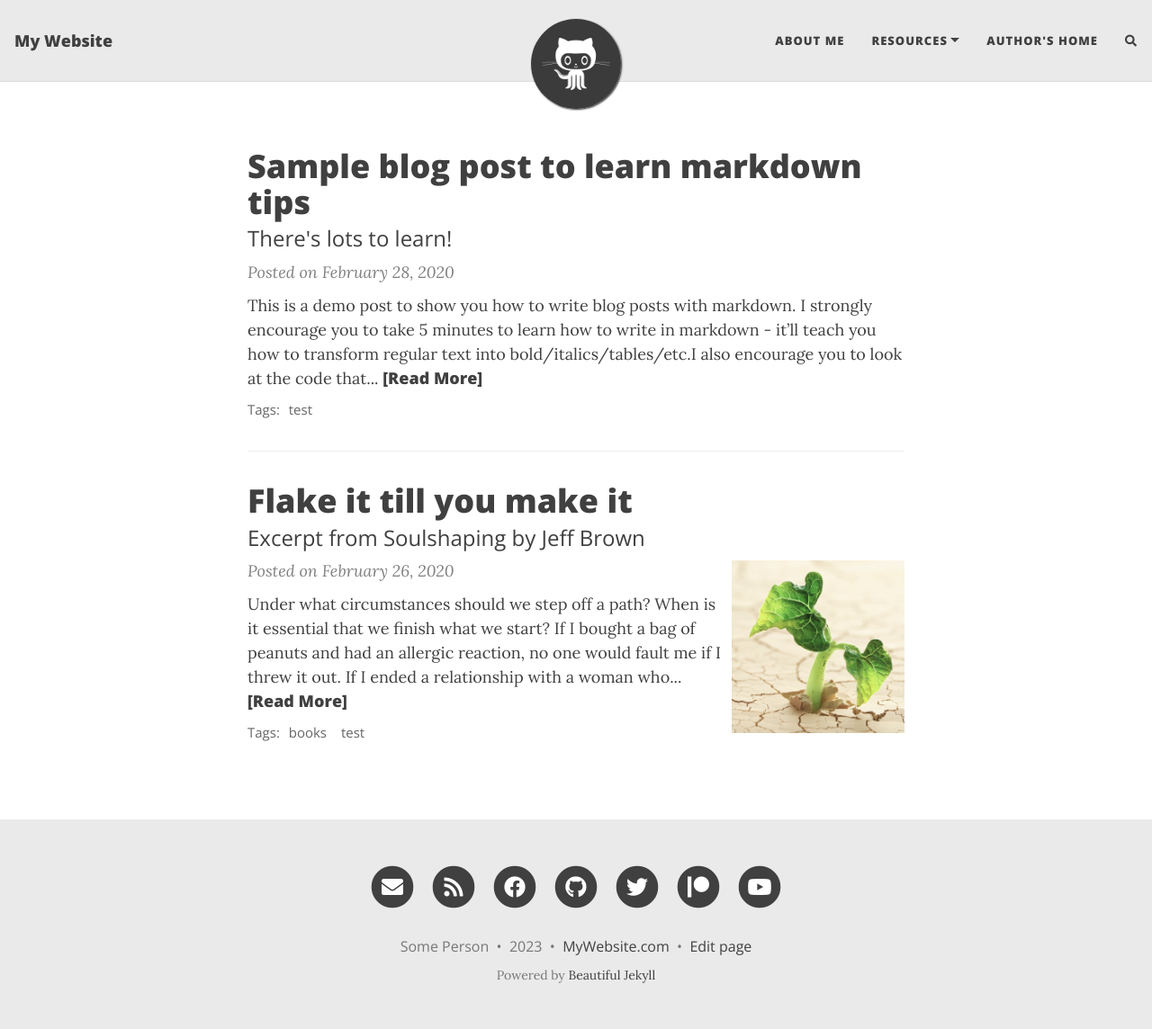
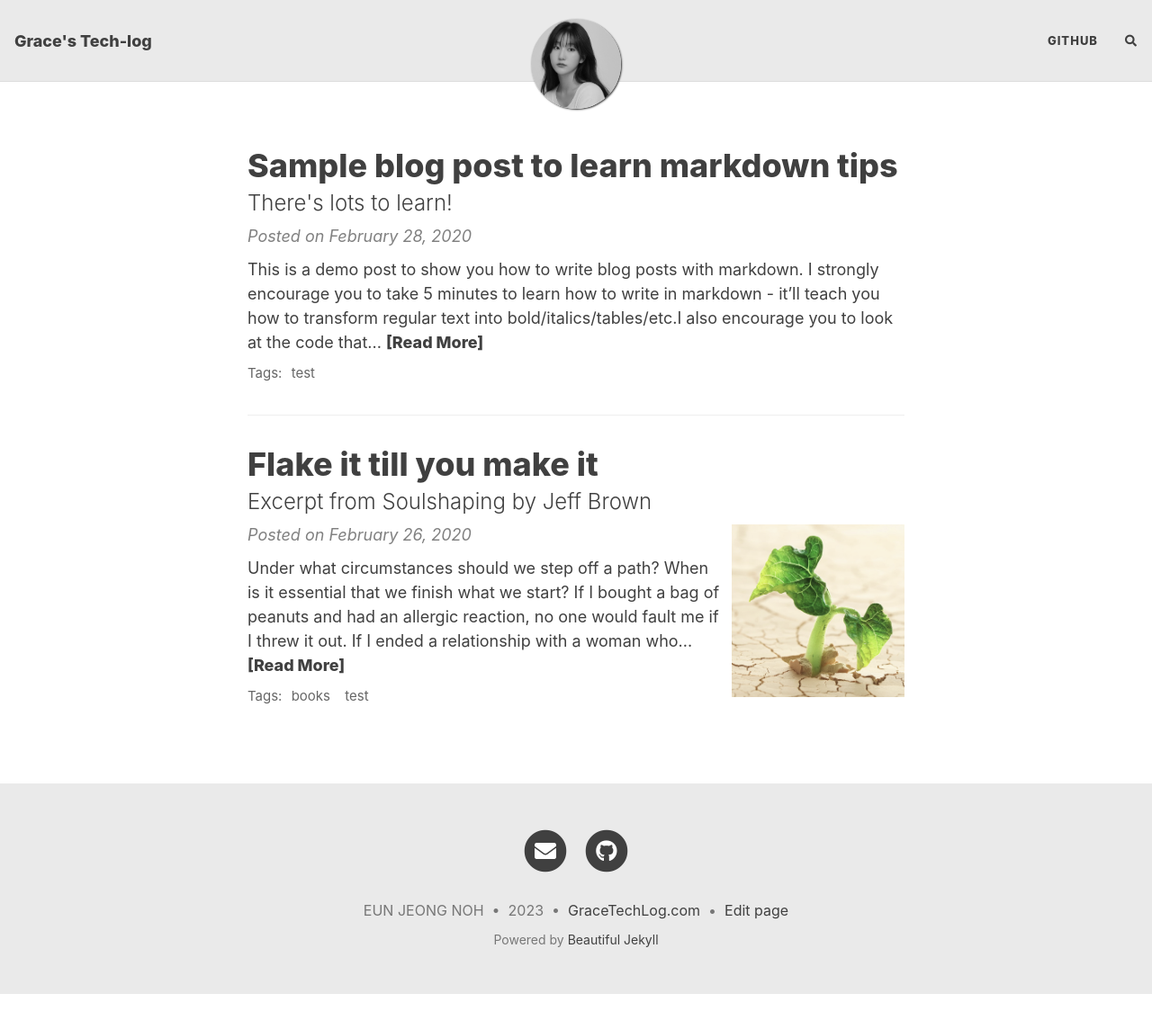
Before and after one commit to nej1044/nej1044.github.com, a Jekyll site: the page built from index.markdown, in a window 1280 px wide and 1145 px high. Shown: the whole window at 90% size. Built offline with Jekyll 4.4.1, drawn with Linux system fonts in a browser that asks for light colours; nearby versions of some CDN libraries; the list of posts is cut into pages by our own code; comment, search, counter and statistics services are not loaded.

Commit message:
Feat: edit title, profile etc.

```diff
--- a/_config.yml
+++ b/_config.yml
@@ -10,21 +10,17 @@
 ############################
 
 # Name of website
-title: My Website
+title: Grace's Tech-log
 
 # Your name to show in the footer
-author: Some Person
+author: EUN JEONG NOH
 
 ###############################################
 # --- List of links in the navigation bar --- #
 ###############################################
 
 navbar-links:
-  About Me: "aboutme"
-  Resources:
-    - Beautiful Jekyll: "https://beautifuljekyll.com"
-    - Learn markdown: "https://www.markdowntutorial.com/"
-  Author's home: "https://deanattali.com"
+  Github: 'https://github.com/nej1044'
 
 ################
 # --- Logo --- #
@@ -32,7 +28,7 @@ navbar-links:
 
 # Image to show in the navigation bar - works best with a square image
 # Remove this parameter if you don't want an image in the navbar
-avatar: "/assets/img/avatar-icon.png"
+avatar: '/assets/img/avatar-icon.png'
 
 # By default, the image is cut into a circle. You can disable this behaviour by setting 'round-avatar: false'
 round-avatar: true
@@ -40,7 +36,6 @@ round-avatar: true
 # If you want to have an image logo in the top-left corner instead of having the title of the website,
 # then specify the following parameter
 #title-img: /path/to/image
-
 
 #####################################
 # --- Footer social media links --- #
@@ -50,13 +45,13 @@ round-avatar: true
 # You can change the order that they show up on the page by changing the order here.
 # Uncomment the links you want to show and add your information to each one.
 social-network-links:
-  email: "someone@example.com"
-  rss: true  # remove this line if you don't want to show an RSS link at the bottom
-  facebook: deanattali
-  github: daattali
-  twitter: daattali
-  patreon: DeanAttali
-  youtube: c/daattali
+  email: 'nej1044@naver.com'
+  # rss: true # remove this line if you don't want to show an RSS link at the bottom
+  # facebook: deanattali
+  github: nej1044
+  # twitter: daattali
+  # patreon: DeanAttali
+  # youtube: c/daattali
 #  medium: yourname
 #  reddit: yourname
 #  linkedin: daattali
@@ -96,7 +91,7 @@ share-links-active:
 
 # How to display the link to your website in the footer
 # Remove this if you don't want a link in the footer
-url-pretty: "MyWebsite.com"
+url-pretty: 'GraceTechLog.com'
 
 # Excerpt word length - Truncate the excerpt of each post on the feed page to the specified number of words
 excerpt_length: 50
@@ -127,17 +122,17 @@ navbar-var-length: false
 
 # Personalize the colours in your website. Colour values can be any valid CSS colour
 
-navbar-col: "#EAEAEA"
-navbar-text-col: "#404040"
-navbar-border-col: "#DDDDDD"
-page-col: "#FFFFFF"
-text-col: "#404040"
-link-col: "#008AFF"
-hover-col: "#0085A1"
-footer-col: "#EAEAEA"
-footer-text-col: "#777777"
-footer-link-col: "#404040"
-footer-hover-col: "#0085A1"
+navbar-col: '#EAEAEA'
+navbar-text-col: '#404040'
+navbar-border-col: '#DDDDDD'
+page-col: '#FFFFFF'
+text-col: '#404040'
+link-col: '#008AFF'
+hover-col: '#0085A1'
+footer-col: '#EAEAEA'
+footer-text-col: '#777777'
+footer-link-col: '#404040'
+footer-hover-col: '#0085A1'
 
 # Alternatively, the navbar, footer, and page background can be set to an image
 # instead of colour
@@ -241,7 +236,7 @@ footer-hover-col: "#0085A1"
 ################
 
 # Ruby Date Format to show dates of posts
-date_format: "%B %-d, %Y"
+date_format: '%B %-d, %Y'
 
 # Facebook App ID
 #fb_app_id: ""
@@ -251,7 +246,7 @@ date_format: "%B %-d, %Y"
 #################################################################################
 
 # Output options (more information on Jekyll's site)
-timezone: "America/Toronto"
+timezone: 'Asia/Seoul'
 markdown: kramdown
 highlighter: rouge
 permalink: /:year-:month-:day-:title/
@@ -262,19 +257,17 @@ kramdown:
 
 # Default YAML values (more information on Jekyll's site)
 defaults:
-  -
-    scope:
-      path: ""
-      type: "posts"
+  - scope:
+      path: ''
+      type: 'posts'
     values:
-      layout: "post"
-      comments: true  # add comments to all blog posts
+      layout: 'post'
+      comments: true # add comments to all blog posts
       social-share: true # add social media sharing buttons to all blog posts
-  -
-    scope:
-      path: "" # any file that's not a post will be a "page" layout by default
+  - scope:
+      path: '' # any file that's not a post will be a "page" layout by default
     values:
-      layout: "page"
+      layout: 'page'
 
 # Exclude these files from production site
 exclude:
@@ -290,6 +283,5 @@ exclude:
 plugins:
   - jekyll-paginate
   - jekyll-sitemap
-
 # Beautiful Jekyll / Dean Attali
 # 2fc73a3a967e97599c9763d05e564189
--- a/assets/css/beautifuljekyll.css
+++ b/assets/css/beautifuljekyll.css
@@ -11,7 +11,7 @@ html {
 }
 
 body {
-  font-family: 'Lora', 'Times New Roman', serif;
+  font-family: "Pretendard Variable", Pretendard, -apple-system, BlinkMacSystemFont, system-ui, Roboto, "Helvetica Neue", "Segoe UI", "Apple SD Gothic Neo", "Noto Sans KR", "Malgun Gothic", "Apple Color Emoji", "Segoe UI Emoji", "Segoe UI Symbol", sans-serif;
   font-size: 1.125rem;
   color: {{ site.text-col | default: "#404040" }};
   position: relative;
@@ -27,7 +27,7 @@ p {
   margin: 1.875rem 0;
 }
 h1,h2,h3,h4,h5,h6 {
-  font-family: 'Open Sans', 'Helvetica Neue', Helvetica, Arial, sans-serif;
+  font-family: "Pretendard Variable", Pretendard, -apple-system, BlinkMacSystemFont, system-ui, Roboto, "Helvetica Neue", "Segoe UI", "Apple SD Gothic Neo", "Noto Sans KR", "Malgun Gothic", "Apple Color Emoji", "Segoe UI Emoji", "Segoe UI Symbol", sans-serif;
   font-weight: 800;
   line-height: 1.1;
 }
@@ -125,7 +125,21 @@ img {
 .navbar-custom {
   background-color: {{ site.navbar-col | default: "#EAEAEA" }};
   border-bottom: 1px solid {{ site.navbar-border-col | default: "#DDDDDD" }};
-  font-family: 'Open Sans', 'Helvetica Neue', Helvetica, Arial, sans-serif;
+    font-family: "Pretendard Variable",
+    Pretendard,
+    -apple-system,
+    BlinkMacSystemFont,
+    system-ui,
+    Roboto,
+    "Helvetica Neue",
+    "Segoe UI",
+    "Apple SD Gothic Neo",
+    "Noto Sans KR",
+    "Malgun Gothic",
+    "Apple Color Emoji",
+    "Segoe UI Emoji",
+    "Segoe UI Symbol",
+    sans-serif;
   {% if site.navbar-img %}
     background-image: url({{ site.navbar-img | relative_url }});
     background-attachment: fixed;
@@ -408,7 +422,7 @@ footer .list-inline {
   margin-bottom: 1.875rem;
 }
 footer .copyright {
-  font-family: 'Open Sans', 'Helvetica Neue', Helvetica, Arial, sans-serif;
+  font-family: "Pretendard Variable", Pretendard, -apple-system, BlinkMacSystemFont, system-ui, Roboto, "Helvetica Neue", "Segoe UI", "Apple SD Gothic Neo", "Noto Sans KR", "Malgun Gothic", "Apple Color Emoji", "Segoe UI Emoji", "Segoe UI Symbol", sans-serif;
   text-align: center;
   margin-bottom: 0;
   margin-top: 0;
@@ -420,7 +434,7 @@ footer .theme-by {
 footer .footer-custom-content {
   text-align: center;
   margin-bottom: 0.9375rem;
-  font-family: 'Open Sans', 'Helvetica Neue', Helvetica, Arial, sans-serif;
+  font-family: "Pretendard Variable", Pretendard, -apple-system, BlinkMacSystemFont, system-ui, Roboto, "Helvetica Neue", "Segoe UI", "Apple SD Gothic Neo", "Noto Sans KR", "Malgun Gothic", "Apple Color Emoji", "Segoe UI Emoji", "Segoe UI Symbol", sans-serif;
 }
 
 @media (min-width: 768px) {
@@ -462,7 +476,7 @@ footer .footer-custom-content {
 
 .post-preview a {
   text-decoration: none;
-  font-family: 'Open Sans', 'Helvetica Neue', Helvetica, Arial, sans-serif;
+  font-family: "Pretendard Variable", Pretendard, -apple-system, BlinkMacSystemFont, system-ui, Roboto, "Helvetica Neue", "Segoe UI", "Apple SD Gothic Neo", "Noto Sans KR", "Malgun Gothic", "Apple Color Emoji", "Segoe UI Emoji", "Segoe UI Symbol", sans-serif;
   color: {{ site.text-col | default: "#404040" }};
 }
 
@@ -487,7 +501,7 @@ footer .footer-custom-content {
   font-size: 1.125rem;
   font-style: italic;
   margin: 0 0 0.625rem;
-  font-family: 'Lora', 'Times New Roman', serif;
+  font-family: "Pretendard Variable", Pretendard, -apple-system, BlinkMacSystemFont, system-ui, Roboto, "Helvetica Neue", "Segoe UI", "Apple SD Gothic Neo", "Noto Sans KR", "Malgun Gothic", "Apple Color Emoji", "Segoe UI Emoji", "Segoe UI Symbol", sans-serif;
 }
 .post-heading .post-meta {
   display: inline-block;
@@ -564,7 +578,7 @@ footer .footer-custom-content {
 /* --- Tags --- */
 
 .blog-tags {
-  font-family: 'Open Sans', 'Helvetica Neue', Helvetica, Arial, sans-serif;
+  font-family: "Pretendard Variable", Pretendard, -apple-system, BlinkMacSystemFont, system-ui, Roboto, "Helvetica Neue", "Segoe UI", "Apple SD Gothic Neo", "Noto Sans KR", "Malgun Gothic", "Apple Color Emoji", "Segoe UI Emoji", "Segoe UI Symbol", sans-serif;
   font-size: 0.9375rem;
   margin: 1.875rem 0;
 }
@@ -611,7 +625,7 @@ footer .footer-custom-content {
 }
 
 #full-tags-list {
-  font-family: 'Open Sans', 'Helvetica Neue', Helvetica, Arial, sans-serif;
+  font-family: "Pretendard Variable", Pretendard, -apple-system, BlinkMacSystemFont, system-ui, Roboto, "Helvetica Neue", "Segoe UI", "Apple SD Gothic Neo", "Noto Sans KR", "Malgun Gothic", "Apple Color Emoji", "Segoe UI Emoji", "Segoe UI Symbol", sans-serif;
 }
 
 #full-tags-list .tag-entry {
@@ -685,7 +699,7 @@ nav.top-nav-short-permanent ~ header > .intro-header.big-img {
   font-size: 1.6875rem;
   line-height: 1.1;
   display: block;
-  font-family: 'Open Sans', 'Helvetica Neue', Helvetica, Arial, sans-serif;
+  font-family: "Pretendard Variable", Pretendard, -apple-system, BlinkMacSystemFont, system-ui, Roboto, "Helvetica Neue", "Segoe UI", "Apple SD Gothic Neo", "Noto Sans KR", "Malgun Gothic", "Apple Color Emoji", "Segoe UI Emoji", "Segoe UI Symbol", sans-serif;
   font-weight: 300;
   margin: 0.625rem 0 0;
 }
@@ -710,7 +724,7 @@ nav.top-nav-short-permanent ~ header > .intro-header.big-img {
   padding: 0.3125rem 0.625rem;
   font-size: 0.6875rem;
   color: #EEE;
-  font-family: 'Open Sans', 'Helvetica Neue', Helvetica, Arial, sans-serif;
+  font-family: "Pretendard Variable", Pretendard, -apple-system, BlinkMacSystemFont, system-ui, Roboto, "Helvetica Neue", "Segoe UI", "Apple SD Gothic Neo", "Noto Sans KR", "Malgun Gothic", "Apple Color Emoji", "Segoe UI Emoji", "Segoe UI Symbol", sans-serif;
   right: 0;
   bottom: 0;
   display: none;
@@ -802,7 +816,7 @@ nav.top-nav-short-permanent ~ header > .intro-header.big-img {
 }
 
 .pagination .page-item .page-link {
-  font-family: 'Open Sans', 'Helvetica Neue', Helvetica, Arial, sans-serif;
+font-family: "Pretendard Variable", Pretendard, -apple-system, BlinkMacSystemFont, system-ui, Roboto, "Helvetica Neue", "Segoe UI", "Apple SD Gothic Neo", "Noto Sans KR", "Malgun Gothic", "Apple Color Emoji", "Segoe UI Emoji", "Segoe UI Symbol", sans-serif;
   text-transform: uppercase;
   font-size: 0.875rem;
   font-weight: 800;
```
Also changed, not shown: assets/img/avatar-icon.png.
